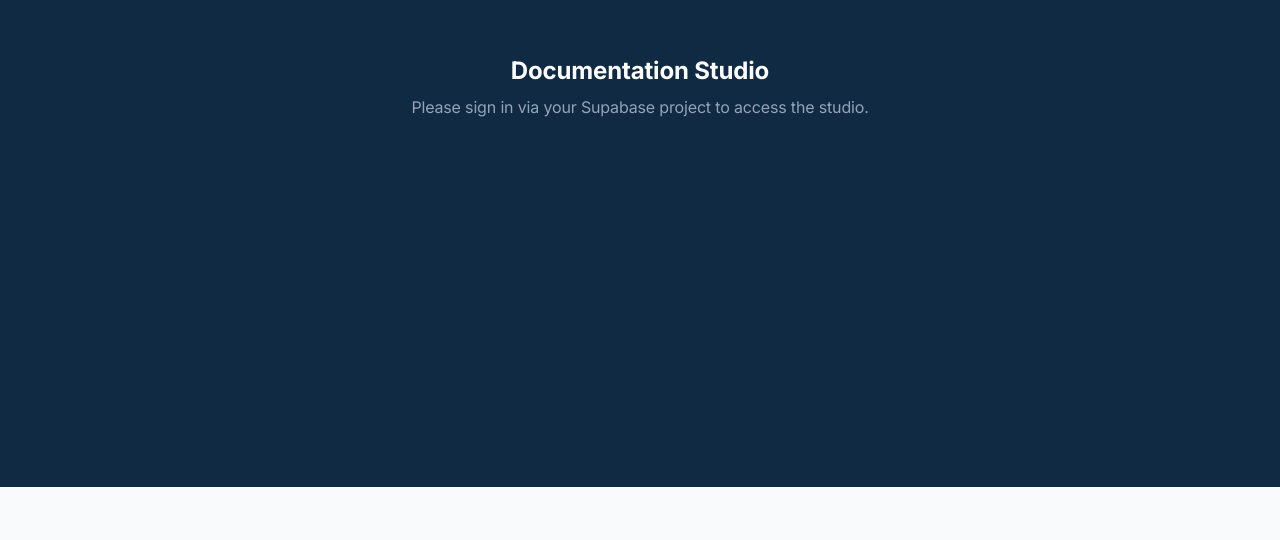
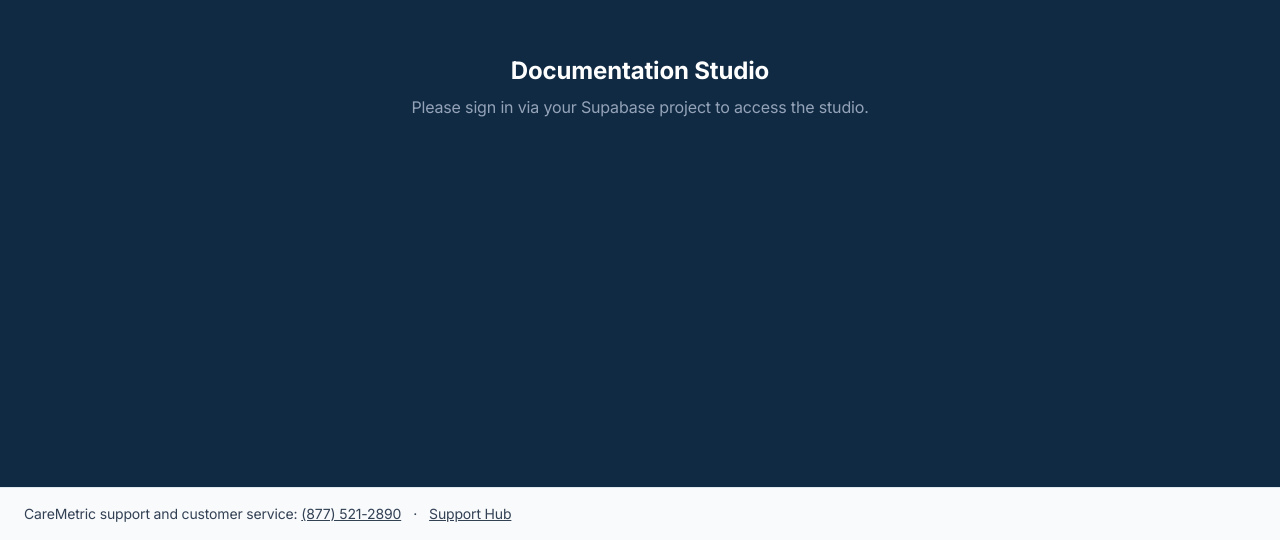
Before and after one commit to kdeyarmin/DocStudio, a React (Vite) app in the folder app/: page /login in a window 1280 px wide. Shown: the part 313-853 px from the top of the page. Before the commit the page ends 800 px from the top, so only its background shows below. Built offline with nearby package versions, Linux system fonts and the light colour scheme; no server answers.

Commit message:
Add shared CareMetric support contacts to DocStudio (#8)

```diff
--- a/app/src/App.tsx
+++ b/app/src/App.tsx
@@ -1,5 +1,5 @@
 import { lazy, Suspense } from 'react';
-import { BrowserRouter, Routes, Route, Navigate, useParams, useNavigate, useSearchParams } from 'react-router-dom';
+import { BrowserRouter, Routes, Route, Navigate, useParams, useNavigate, useSearchParams, useLocation } from 'react-router-dom';
 import { ThemeProvider } from './lib/theme';
 import { AuthProvider, useAuth } from './lib/auth';
 
@@ -249,12 +249,22 @@
   );
 }
 
+function SupportFooter() {
+  const { pathname } = useLocation();
+  if (pathname === '/video-preview') return null;
+  return <footer className="px-6 py-4 text-sm bg-slate-50 dark:bg-navy-900 text-slate-700 dark:text-slate-200 border-t border-slate-200 dark:border-slate-700">
+    CareMetric support and customer service: <a className="underline" href="tel:+18775212890">(877) 521-2890</a>
+    <span className="mx-3" aria-hidden="true">·</span><a className="underline" href="https://support-hub-web-production.up.railway.app/help?product=docstudio">Support Hub</a>
+  </footer>;
+}
+
 export default function App() {
   return (
     <ThemeProvider>
       <BrowserRouter>
         <AuthProvider>
           <AppContent />
+          <SupportFooter />
         </AuthProvider>
       </BrowserRouter>
     </ThemeProvider>
```
